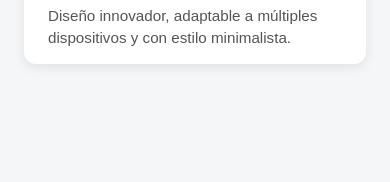
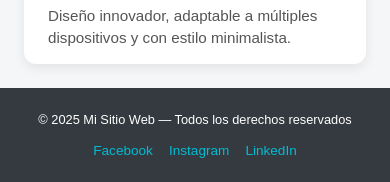
Before and after one commit to Santino7537/Actividad-022---Grupal, a plain HTML site: page mi-pagina-web/index.html in a window 390 px wide. Shown: the part 1021-1203 px from the top of the page. Before the commit the page ends 1109 px from the top, so only its background shows below. Drawn offline with Linux system fonts and the light colour scheme.

Commit message:
Se agrego el footer y la pagina es responsive

```diff
--- a/mi-pagina-web/index.html
+++ b/mi-pagina-web/index.html
@@ -50,5 +50,15 @@
 
     </section>
   </main>
+    <footer class="site-footer">
+    <div class="footer-content">
+      <p>© 2025 Mi Sitio Web — Todos los derechos reservados</p>
+      <div class="social-links">
+        <a href="#">Facebook</a>
+        <a href="#">Instagram</a>
+        <a href="#">LinkedIn</a>
+      </div>
+    </div>
+  </footer>
 </body>
 </html>
--- a/mi-pagina-web/styles.css
+++ b/mi-pagina-web/styles.css
@@ -151,3 +151,81 @@ body {
     height: 160px;
   }
 }
+
+/* === FOOTER === */
+.site-footer {
+  background-color: #343a40;
+  color: white;
+  padding: 1.5rem;
+  text-align: center;
+  margin-top: auto;
+}
+
+.footer-content {
+  max-width: 900px;
+  margin: 0 auto;
+}
+
+.footer-content p {
+  font-size: 0.9rem;
+  margin-bottom: 1rem;
+}
+
+.social-links {
+  display: flex;
+  justify-content: center;
+  gap: 1rem;
+  flex-wrap: wrap;
+}
+
+.social-links a {
+  color: #00bcd4;
+  text-decoration: none;
+  font-weight: 500;
+  transition: color 0.3s;
+}
+
+.social-links a:hover {
+  color: #80deea;
+}
+
+/* === RESPONSIVE DESIGN === */
+@media (max-width: 768px) {
+  .site-header {
+    flex-direction: column;
+    align-items: center;
+    text-align: center;
+  }
+
+  .navbar {
+    flex-wrap: wrap;
+    justify-content: center;
+    margin-top: 0.5rem;
+  }
+
+  .main-content {
+    padding: 1.5rem;
+  }
+}
+
+@media (max-width: 480px) {
+  .logo h1 {
+    font-size: 1.4rem;
+  }
+
+  .navbar a {
+    font-size: 0.9rem;
+  }
+
+  .card img {
+    height: 160px;
+  }
+
+  .footer-content p {
+    font-size: 0.8rem;
+  }
+
+  .social-links a {
+    font-size: 0.85rem;
+  }
+}
```
